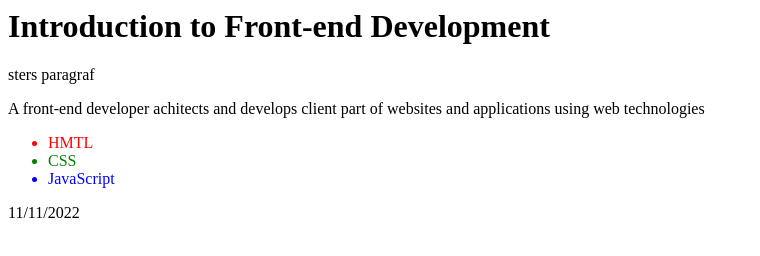
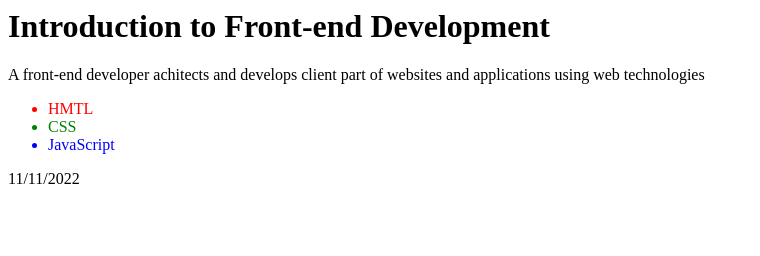
Before and after one commit to Grigoredragos1989/Front-end-development, a plain HTML site: page index.html in a window 1280 px wide. Shown: the whole page, without its empty margins (0-760 px from the left). Drawn offline with Linux system fonts and the light colour scheme.

Commit message:
sters primul paragraf

```diff
--- a/index.html
+++ b/index.html
@@ -1,5 +1,5 @@
 <h1> Introduction to Front-end Development </h1>
-<p> sters paragraf </p>
+
 <p> A front-end developer achitects and develops client part of websites and applications using web technologies </p>
 
 <ul>
```
